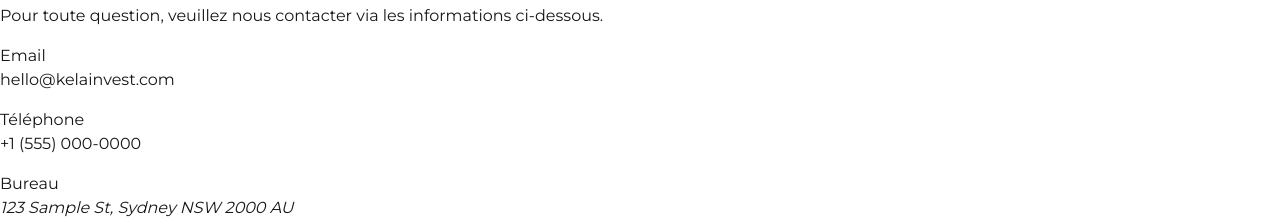
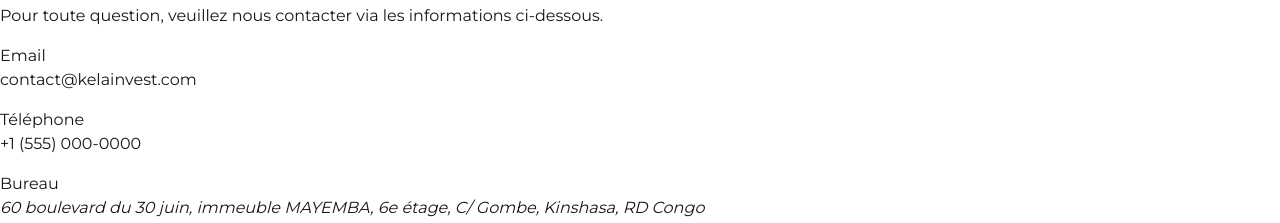
Before and after one commit to Hol7/kelainvest, a Next.js app: page /newhome in a window 1280 px wide. Shown: the part 1059-1282 px from the top of the page. Built offline with nearby package versions, Linux system fonts and the light colour scheme; some icons are missing.

Commit message:
contact update

```diff
--- a/src/app/newhome/page.tsx
+++ b/src/app/newhome/page.tsx
@@ -699,7 +699,7 @@
                     href="mailto:hello@kelainvest.com"
                     className="hover:text-gold-500 underline"
                   >
-                    hello@kelainvest.com
+                    contact@kelainvest.com
                   </a>
                 </div>
               </div>
@@ -725,7 +725,7 @@
                 <div>
                   <h3 className="text-xl font-semibold">Bureau</h3>
                   <address className="not-italic">
-                    123 Sample St, Sydney NSW 2000 AU
+                  60 boulevard du 30 juin, immeuble MAYEMBA, 6e étage, C/ Gombe, Kinshasa, RD Congo
                   </address>
                 </div>
               </div>
```
